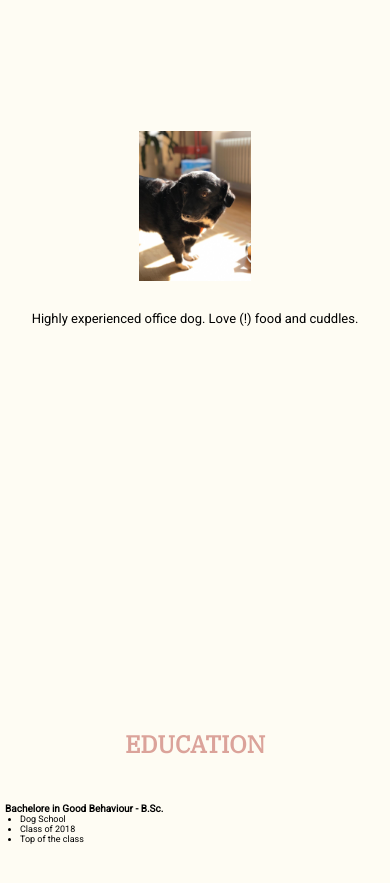
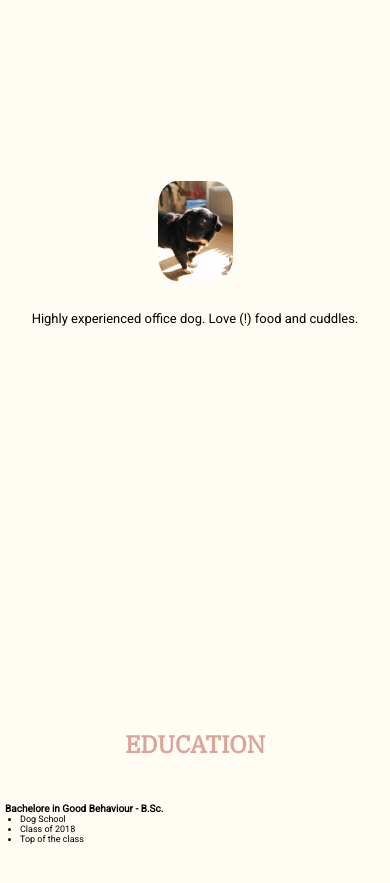
Before and after one commit to Niclas-BB/Brunos-Resume-2.0, a plain HTML site: page index.html in a window 390 px wide. Shown: the part 960-1843 px from the top of the page. Drawn offline with Linux system fonts and the light colour scheme.

Commit message:
Picture Updated

```diff
--- a/style.css
+++ b/style.css
@@ -90,6 +90,10 @@
     transform: rotate(-180deg);
 }
 
+.my-pictures-main{
+    height: 200px;
+    border-radius: 25%;
+}
 
 .my-pictures{
     border-radius: 25%;
@@ -293,12 +297,14 @@
     }
 
     .my-pictures-main{
-        height: 150px;
+        height: 100px;
+        border-radius: 25%;
     }
 
     .my-pictures{
         height: 100px;
         width: 100px;
+        border-radius: 25%;
     }
 
     /* Grid Items */
```
